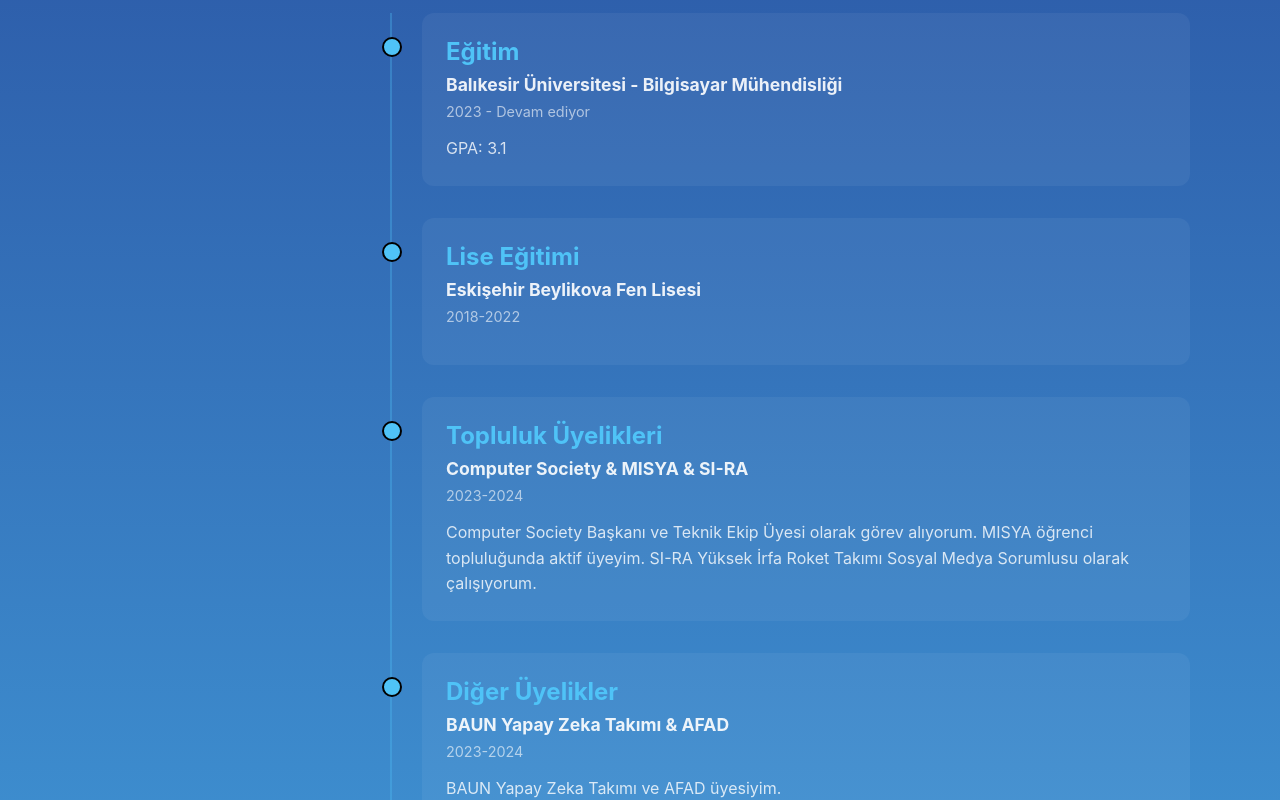
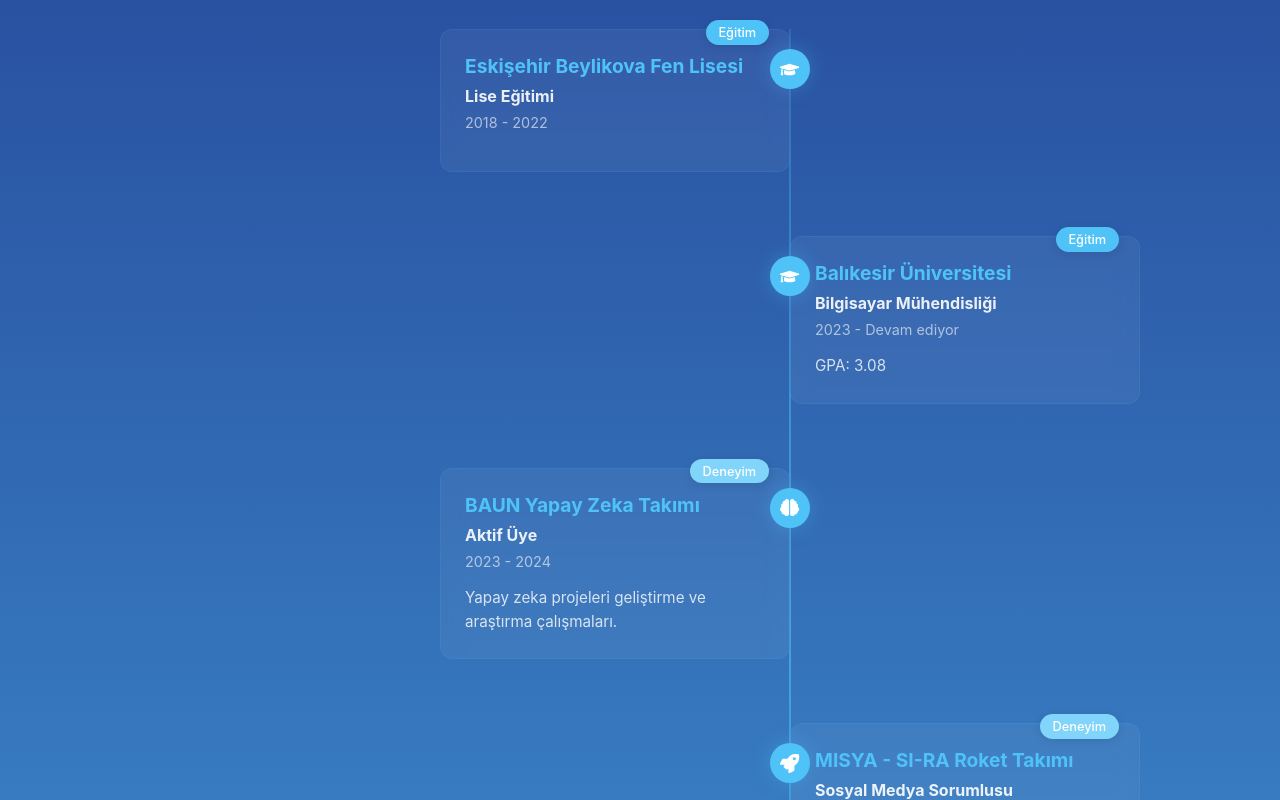
Before and after one commit to EceSol/React_Nodejs_Portfolyo, a React (Create React App) app: page / in a window 1280 px wide. Shown: the part 4000-4800 px from the top of the page. Built offline with nearby package versions, Linux system fonts and the light colour scheme.

Commit message:
eğitim güncellendi

```diff
--- a/src/pages/Experience.jsx
+++ b/src/pages/Experience.jsx
@@ -1,60 +1,129 @@
 import React from 'react';
 import styled from 'styled-components';
+import { FaGraduationCap, FaLaptopCode, FaRocket, FaBrain } from 'react-icons/fa';
 
 const ExperienceContainer = styled.div`
-  padding: 2rem 0;
+  padding: 2rem;
+  max-width: 1000px;
+  width: 100%;
+
+  @media (max-width: 768px) {
+    padding: 1rem;
+  }
 `;
 
 const Title = styled.h2`
   font-size: 2.5rem;
+  margin-bottom: 3rem;
+  color: #4fc3f7;
+  text-align: center;
+
+  @media (max-width: 768px) {
+    font-size: 2rem;
     margin-bottom: 2rem;
-  color: #4fc3f7;
+  }
 `;
 
 const Timeline = styled.div`
   position: relative;
   max-width: 800px;
+  margin: 0 auto;
 
   &::before {
     content: '';
     position: absolute;
-    left: 0;
-    top: 0;
+    left: 50%;
+    transform: translateX(-50%);
     width: 2px;
     height: 100%;
-    background: rgba(79, 195, 247, 0.3);
+    background: linear-gradient(to bottom,
+      rgba(79, 195, 247, 0.2),
+      rgba(79, 195, 247, 0.6),
+      rgba(79, 195, 247, 0.2)
+    );
+
+    @media (max-width: 768px) {
+      left: 30px;
+    }
   }
 `;
 
 const TimelineItem = styled.div`
-  margin-left: 2rem;
-  padding: 1.5rem;
-  background: rgba(255, 255, 255, 0.05);
-  border-radius: 12px;
-  margin-bottom: 2rem;
+  display: flex;
+  justify-content: flex-end;
+  padding-right: 50%;
   position: relative;
+  margin-bottom: 4rem;
 
-  &::before {
-    content: '';
-    position: absolute;
-    left: -2.5rem;
-    top: 1.5rem;
-    width: 1rem;
-    height: 1rem;
-    border-radius: 50%;
-    background: #4fc3f7;
-    border: 2px solid #000;
+  &:nth-child(even) {
+    justify-content: flex-start;
+    padding-right: 0;
+    padding-left: 50%;
+  }
+
+  @media (max-width: 768px) {
+    padding-right: 0;
+    padding-left: 60px;
+    margin-bottom: 3rem;
+
+    &:nth-child(even) {
+      padding-left: 60px;
+    }
   }
 `;
 
-const ItemTitle = styled.h3`
-  font-size: 1.5rem;
+const TimelineContent = styled.div`
+  background: rgba(255, 255, 255, 0.05);
+  padding: 1.5rem;
+  border-radius: 12px;
+  width: calc(100% - 50px);
+  position: relative;
+  backdrop-filter: blur(10px);
+  border: 1px solid rgba(79, 195, 247, 0.1);
+  transition: transform 0.3s ease;
+
+  &:hover {
+    transform: translateY(-5px);
+    background: rgba(255, 255, 255, 0.08);
+  }
+
+  @media (max-width: 768px) {
+    width: 100%;
+  }
+`;
+
+const TimelineDot = styled.div`
+  position: absolute;
+  width: 40px;
+  height: 40px;
+  background: #4fc3f7;
+  border-radius: 50%;
+  display: flex;
+  align-items: center;
+  justify-content: center;
+  color: white;
+  left: calc(50% - 20px);
+  top: 20px;
+  box-shadow: 0 0 20px rgba(79, 195, 247, 0.3);
+  z-index: 2;
+
+  svg {
+    font-size: 1.2em;
+  }
+
+  @media (max-width: 768px) {
+    left: 10px;
+  }
+`;
+
+const ItemTitle = styled.h4`
+  font-size: 1.2rem;
   color: #4fc3f7;
   margin-bottom: 0.5rem;
 `;
 
-const ItemSubtitle = styled.h4`
-  font-size: 1.1rem;
+const ItemSubtitle = styled.h5`
+  font-size: 1rem;
   color: rgba(255, 255, 255, 0.9);
   margin-bottom: 0.5rem;
 `;
@@ -62,53 +131,108 @@
 const ItemDate = styled.span`
   font-size: 0.9rem;
   color: rgba(255, 255, 255, 0.6);
+  display: block;
   margin-bottom: 1rem;
-  display: block;
 `;
 
 const ItemDescription = styled.p`
   color: rgba(255, 255, 255, 0.8);
   line-height: 1.6;
+  font-size: 0.95rem;
 `;
 
-const Experience = () => {
-  const experiences = [
+const TypeBadge = styled.span`
+  position: absolute;
+  top: -10px;
+  right: 20px;
+  background: ${props => props.type === 'education' ? '#4fc3f7' : '#81d4fa'};
+  color: white;
+  padding: 0.3rem 0.8rem;
+  border-radius: 15px;
+  font-size: 0.8rem;
+  font-weight: 500;
+  box-shadow: 0 2px 10px rgba(0, 0, 0, 0.1);
+`;
+
+// Define experiences data outside the component
+const experiencesData = [
   {
-      title: 'Eğitim',
-      subtitle: 'Balıkesir Üniversitesi - Bilgisayar Mühendisliği',
-      date: '2023 - Devam ediyor',
-      description: 'GPA: 3.1'
+    title: 'Eskişehir Beylikova Fen Lisesi',
+    subtitle: 'Lise Eğitimi',
+    date: '2018 - 2022',
+    description: '',
+    icon: <FaGraduationCap />,
+    type: 'education',
+    order: 0
   },
   {
-      title: 'Lise Eğitimi',
-      subtitle: 'Eskişehir Beylikova Fen Lisesi',
-      date: '2018-2022',
-      description: ''
+    title: 'Balıkesir Üniversitesi',
+    subtitle: 'Bilgisayar Mühendisliği',
+    date: '2023 - Devam ediyor',
+    description: 'GPA: 3.08',
+    icon: <FaGraduationCap />,
+    type: 'education',
+    order: 1
   },
   {
-      title: 'Topluluk Üyelikleri',
-      subtitle: 'Computer Society & MISYA & SI-RA',
-      date: '2023-2024',
-      description: 'Computer Society Başkanı ve Teknik Ekip Üyesi olarak görev alıyorum. MISYA öğrenci topluluğunda aktif üyeyim. SI-RA Yüksek İrfa Roket Takımı Sosyal Medya Sorumlusu olarak çalışıyorum.'
+    title: 'BAUN Yapay Zeka Takımı',
+    subtitle: 'Aktif Üye',
+    date: '2023 - 2024',
+    description: 'Yapay zeka projeleri geliştirme ve araştırma çalışmaları.',
+    icon: <FaBrain />,
+    type: 'experience',
+    order: 2
   },
   {
-      title: 'Diğer Üyelikler',
-      subtitle: 'BAUN Yapay Zeka Takımı & AFAD',
-      date: '2023-2024',
-      description: 'BAUN Yapay Zeka Takımı ve AFAD üyesiyim.'
+    title: 'MISYA - SI-RA Roket Takımı',
+    subtitle: 'Sosyal Medya Sorumlusu',
+    date: '2023 - 2024',
+    description: 'MiSYA öğrenci topluluğu ve Şİ-RA Yüksek İrtifa Roket Takımında sosyal medya içerik yönetimi ve proje yönetimi.',
+    icon: <FaRocket />,
+    type: 'experience',
+    order: 3
+  },
+  {
+    title: 'IEEE Computer Society',
+    subtitle: 'Başkan',
+    date: '2023 - 2025',
+    description: 'Topluluk başkanı ve teknik ekip üyesi olarak görev aldım.',
+    icon: <FaLaptopCode />,
+    type: 'experience',
+    order: 4
   }
 ];
+
+const Experience = () => {
+  const sortedExperiences = [...experiencesData].sort((a, b) => {
+    const aYear = parseInt(a.date.split(' - ')[0]);
+    const bYear = parseInt(b.date.split(' - ')[0]);
+    if (aYear === bYear) {
+      // If same year, sort by type (education first)
+      if (a.type === 'education' && b.type !== 'education') return -1;
+      if (a.type !== 'education' && b.type === 'education') return 1;
+      // For experiences in the same year, use predefined order
+      return a.order - b.order;
+    }
+    return aYear - bYear;
+  });
 
   return (
     <ExperienceContainer>
       <Title>Deneyim & Eğitim</Title>
       <Timeline>
-        {experiences.map((exp, index) => (
+        {sortedExperiences.map((item, index) => (
           <TimelineItem key={index}>
-            <ItemTitle>{exp.title}</ItemTitle>
-            <ItemSubtitle>{exp.subtitle}</ItemSubtitle>
-            <ItemDate>{exp.date}</ItemDate>
-            <ItemDescription>{exp.description}</ItemDescription>
+            <TimelineDot>{item.icon}</TimelineDot>
+            <TimelineContent>
+              <TypeBadge type={item.type}>
+                {item.type === 'education' ? 'Eğitim' : 'Deneyim'}
+              </TypeBadge>
+              <ItemTitle>{item.title}</ItemTitle>
+              <ItemSubtitle>{item.subtitle}</ItemSubtitle>
+              <ItemDate>{item.date}</ItemDate>
+              <ItemDescription>{item.description}</ItemDescription>
+            </TimelineContent>
           </TimelineItem>
         ))}
       </Timeline>
```
Lines whose indentation alone changed are shown as unchanged.
